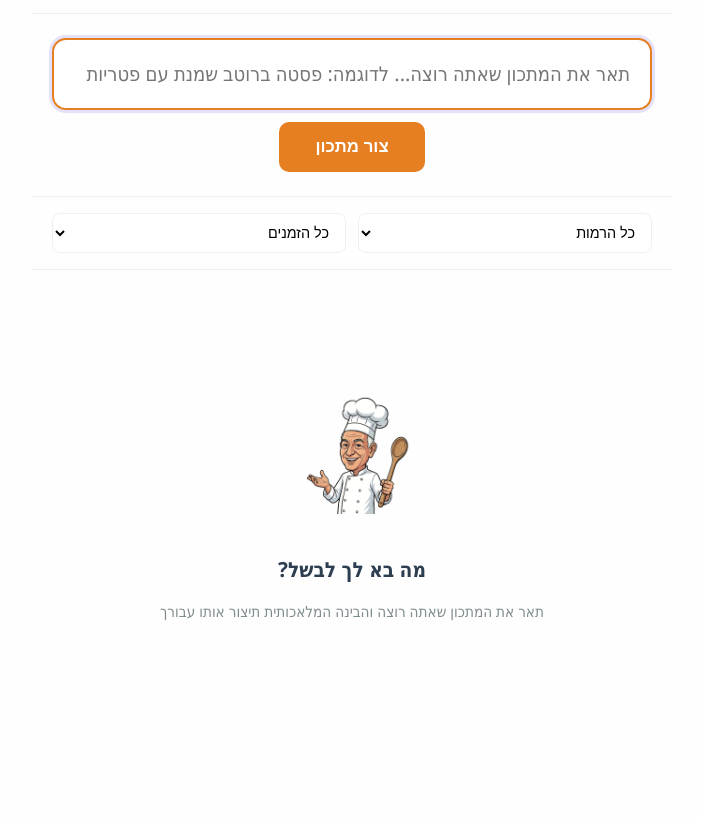
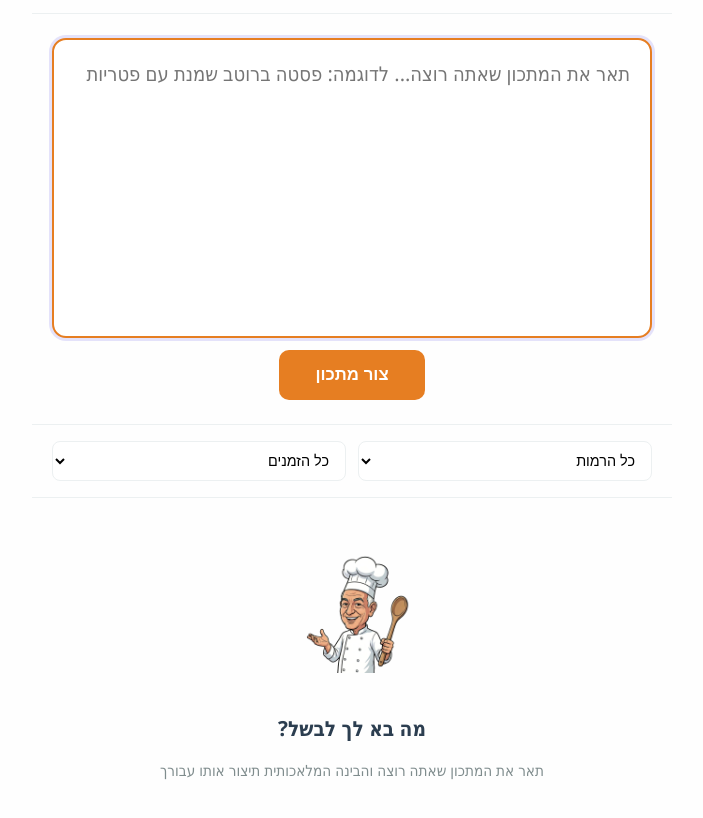
Before and after one commit to offiroz/Chef_july, a website: page frontend/pages/search.html in a window 1280 px wide. Shown: the part 52-870 px from the top of the page, without its empty margins (288-991 px from the left). Before the commit the page ends 800 px from the top, so only its background shows below. Drawn offline with Linux system fonts and the light colour scheme.

Commit message:
הגדלת את שורת הטקסט

```diff
--- a/frontend/pages/search.html
+++ b/frontend/pages/search.html
@@ -23,7 +23,7 @@
           class="search-input"
           placeholder="תאר את המתכון שאתה רוצה... לדוגמה: פסטה ברוטב שמנת עם פטריות"
           autocomplete="off"
-          rows="1"
+          rows="10"
           maxlength="500"
         ></textarea>
         <button type="submit" class="btn btn-primary search-btn">צור מתכון</button>
```
